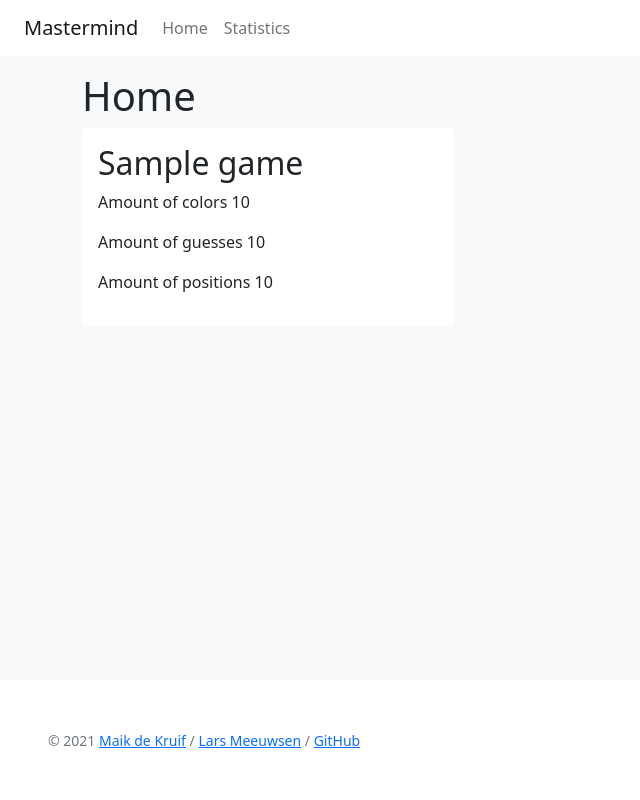
After one commit to Lars-02/Mastermind, a Flask app: template templates/index.html in a window 1280 px wide. The commit adds this page. Shown: the whole page, without its empty margins (0-640 px from the left). Run offline with Flask 2, Linux system fonts and the light colour scheme; the template is opened without the code that fills it: most values are stand-ins (such as "Sample title", 1, 10 or a date in 2020).

Commit message:
Make games list

```diff
--- a/app.py
+++ b/app.py
@@ -1,9 +1,11 @@
 #!/usr/bin/env python
+import os
+import pickle
+
+from flask import Flask, render_template, request, redirect, url_for, abort
+
 from model.color import Color
 from model.game import Game
-import os
-from flask import Flask, render_template, request, redirect, url_for
-
 from model.guess import Guess
 
 app = Flask(__name__)
@@ -11,12 +13,24 @@ app.secret_key = os.getenv('SECRET_KEY', 'secret string')
 app.jinja_env.filters['zip'] = zip
 app.jinja_env.filters['color'] = Color
 
-game = Game(10, 4, 12, False)
+games = [Game("Game 1", 10, 4, 12, False)]
 
 
 @app.route('/')
 def home():
-    return render_template('home.html', game=game)
+    return render_template('index.html', games=games)
+
+
+@app.route('/stats')
+def stats():
+    return render_template('stats.html')
+
+
+@app.route('/game/<int:game_id>')
+def game(game_id):
+    if game_id < 1 or game_id > len(games):
+        abort(404)
+    return render_template('game.html', game=games[game_id - 1])
 
 
 @app.route('/guess/', methods=['POST'])
--- a/model/game.py
+++ b/model/game.py
@@ -5,7 +5,8 @@ from model.guess import Guess
 
 
 class Game:
-    def __init__(self, amount_of_guesses, amount_of_positions, amount_of_colors, can_have_double_colors):
+    def __init__(self, name, amount_of_guesses, amount_of_positions, amount_of_colors, can_have_double_colors):
+        self.name = name
         self.amount_of_guesses = max(1, amount_of_guesses)
         self.amount_of_colors = max(1, min(amount_of_colors, 12))
         self.amount_of_positions = max(1, min(amount_of_colors, amount_of_positions))
--- a/templates/base.html
+++ b/templates/base.html
@@ -10,27 +10,31 @@
             <link rel="stylesheet" type="text/css" href="{{ url_for('static', filename='style.css' ) }}">
         {% endblock %}
         <link href="https://cdn.jsdelivr.net/npm/bootstrap@5.0.1/dist/css/bootstrap.min.css" rel="stylesheet"
-        integrity="sha384-+0n0xVW2eSR5OomGNYDnhzAbDsOXxcvSN1TPprVMTNDbiYZCxYbOOl7+AMvyTG2x" crossorigin="anonymous">
+              integrity="sha384-+0n0xVW2eSR5OomGNYDnhzAbDsOXxcvSN1TPprVMTNDbiYZCxYbOOl7+AMvyTG2x"
+              crossorigin="anonymous">
 
         <script src="https://cdn.jsdelivr.net/npm/bootstrap@5.0.1/dist/js/bootstrap.bundle.min.js"
-        integrity="sha384-gtEjrD/SeCtmISkJkNUaaKMoLD0//ElJ19smozuHV6z3Iehds+3Ulb9Bn9Plx0x4" crossorigin="anonymous"
+                integrity="sha384-gtEjrD/SeCtmISkJkNUaaKMoLD0//ElJ19smozuHV6z3Iehds+3Ulb9Bn9Plx0x4"
+                crossorigin="anonymous"
                 defer>
         </script>
     {% endblock %}
 </head>
 
-<body>
-    <nav class="navbar navbar-expand-lg navbar-light bg-light ms-md">
-        <a class="navbar-brand" href="#">Mastermind</a>
-        <button class="navbar-toggler" type="button" data-toggle="collapse" data-target="#navbarSupportedContent"
-            aria-controls="navbarSupportedContent" aria-expanded="false" aria-label="Toggle navigation">
+<body class="min-vh-100 bg-light d-flex flex-column">
+<nav class="navbar navbar-expand-lg navbar-light bg-white px-4">
+    <a class="navbar-brand" href="{{ url_for('home') }}">Mastermind</a>
+    <button class="navbar-toggler" type="button" data-bs-toggle="collapse" data-bs-target="#navbarToggle"
+            aria-controls="navbarToggle" aria-expanded="false" aria-label="Toggle navigation">
         <span class="navbar-toggler-icon"></span>
     </button>
-
-        <div class="collapse navbar-collapse" id="navbarSupportedContent">
-            <ul class="navbar-nav mr-auto">
-                <li class="nav-item active">
+    <div class="collapse navbar-collapse" id="navbarToggle">
+        <ul class="navbar-nav me-auto mb-2 mb-lg-0">
+            <li class="nav-item">
                 <a class="nav-link" href="{{ url_for('home') }}">Home</a>
+            </li>
+            <li class="nav-item">
+                <a class="nav-link" href="{{ url_for('stats') }}">Statistics</a>
             </li>
         </ul>
     </div>
@@ -42,7 +46,8 @@
     {% endfor %}
     {% block content %}{% endblock %}
 </main>
-    <footer class="text-center text-lg-start bg-light text-muted p-5">
+
+<footer class="text-center text-lg-start bg-white text-muted p-5 mt-auto">
     {% block footer %}
         <small> &copy; 2021 <a href="https://maik.dev" title="Written by Maik de Kruif">Maik de Kruif</a> /
             <a href="https://lars02.dev" title="Written by Lars Meeuwsen">Lars Meeuwsen</a> /
@@ -50,7 +55,7 @@
         </small>
     {% endblock %}
 </footer>
+
 {% block scripts %}{% endblock %}
 </body>
-
 </html>
--- a/templates/home.html
+++ b/templates/game.html
@@ -1,10 +1,7 @@
 {% extends 'base.html' %}
 
 {% block content %}
-<h1>Home</h1>
-<ul>
-    <li><a href="{{ url_for('home') }}">Home</a></li>
-</ul>
+<h1>Game {{ game.name }}</h1>
 <table class="table table-bordered">
     <caption>Game info</caption>
     <tbody>
--- /dev/null
+++ b/templates/index.html
@@ -0,0 +1,20 @@
+{% extends 'base.html' %}
+
+{% block content %}
+
+    <h1>Home</h1>
+
+    <div class="container">
+        <div class="row">
+            {% for game in games %}
+                <div class="col-4 bg-white rounded p-3">
+                    <h2>{{ game.name }}</h2>
+                    <p>Amount of colors {{ game.amount_of_colors }}</p>
+                    <p>Amount of guesses {{ game.amount_of_guesses }}</p>
+                    <p>Amount of positions {{ game.amount_of_positions }}</p>
+                </div>
+            {% endfor %}
+        </div>
+    </div>
+
+{% endblock %}
--- /dev/null
+++ b/templates/stats.html
@@ -0,0 +1,5 @@
+{% extends 'base.html' %}
+
+{% block content %}
+
+{% endblock %}
```
Lines whose indentation alone changed are shown as unchanged.
